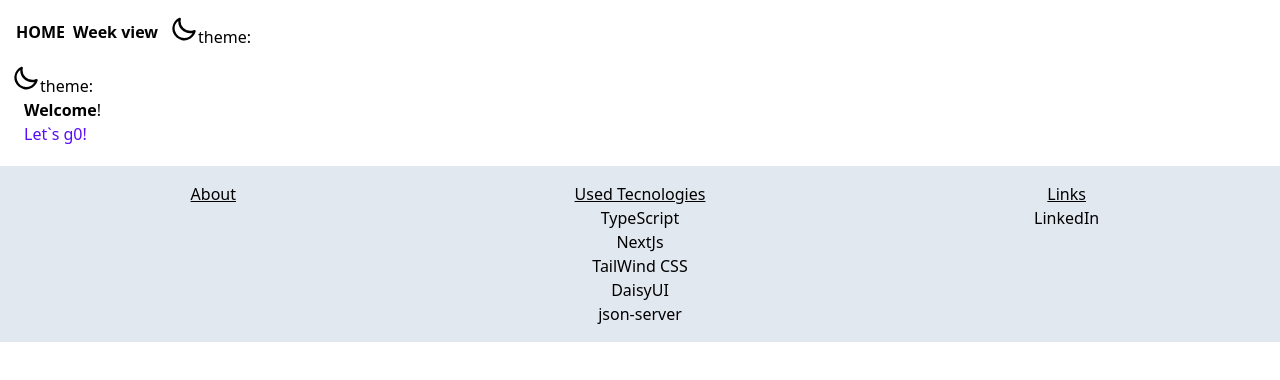
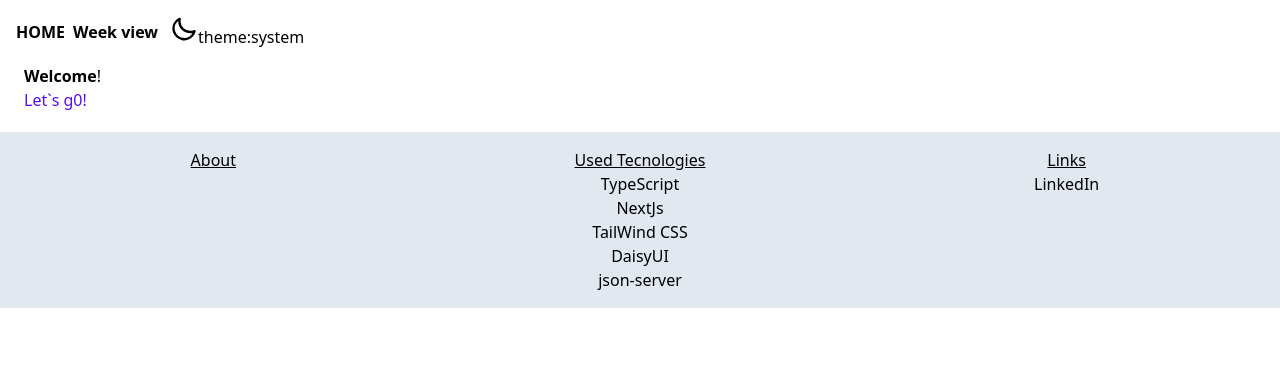
Before and after one commit to BertoPolo/week-plannerTS, a Next.js app: page / in a window 1280 px wide. Shown: the top 380 px of the page. Built offline with nearby package versions, Linux system fonts and the light colour scheme.

Commit message:
fixing dark mode

```diff
--- a/app/layout.tsx
+++ b/app/layout.tsx
@@ -2,11 +2,8 @@ import "./globals.css"
 import type { Metadata } from "next"
 import Footer from "@/components/Footer"
 import Navbar from "@/components/Navbar"
+import Providers from "./Providers"
 // import { Inter } from "next/font/google"
-import Providers from "./Providers"
-import ThemeButton from "@/components/ThemeButton"
-
-// import { currentTheme } from "./ThemeButton"
 
 // const inter = Inter({ subsets: ["latin"] })
 
@@ -18,12 +15,13 @@ export const metadata: Metadata = {
 export default function RootLayout({ children }: { children: React.ReactNode }) {
   return (
     <html lang="en">
-      {/* <body className={inter.className} data-theme={currentTheme}> */}
+      {/* <body className={inter.className}*/}
       <body>
-        <Navbar />
-        <ThemeButton />
-        <Providers>{children}</Providers>
-        <Footer />
+        <Providers>
+          <Navbar />
+          {children}
+          <Footer />
+        </Providers>
       </body>
     </html>
   )
--- a/components/ThemeButton.tsx
+++ b/components/ThemeButton.tsx
@@ -16,7 +16,7 @@ const ThemeButton = () => {
 
   return (
     <div className="ml-3">
-      <label className="swap swap-rotate" onClick={() => setTheme("dark")}>
+      <label className="swap swap-rotate">
         {/* this hidden checkbox controls the state */}
         <input type="checkbox" />
 
```
